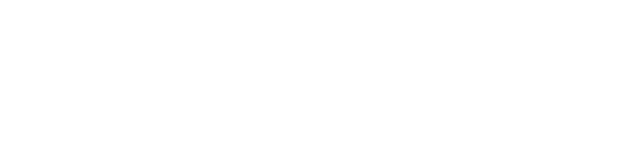
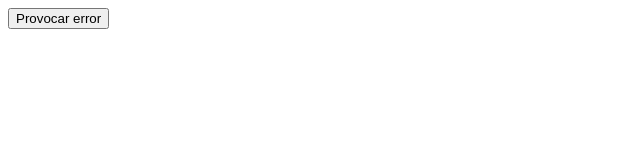
Before and after one commit to SantiagoQuintanilla/Laboratorio17IDWeb, a plain HTML site: page Ejercicio01/index.html in a window 1280 px wide. Shown: the whole page, without its empty margins (0-640 px from the left). Drawn offline with Linux system fonts and the light colour scheme.

Commit message:
Finalizado Ejercicio 1

```diff
--- a/Ejercicio01/Ejercicio01.js
+++ b/Ejercicio01/Ejercicio01.js
@@ -0,0 +1,7 @@
+function probarError() {
+    try {
+        let x=variableInexistente;
+    } catch (e) {
+        console.log("ReferenceError: ", e.message);
+    }
+}
--- a/Ejercicio01/index.html
+++ b/Ejercicio01/index.html
@@ -6,6 +6,8 @@
     <title>Ejercicio 1</title>
 </head>
 <body>
+    <button onclick="probarError() ">Provocar error</button>
+
     <script src="Ejercicio01.js"></script>
 </body>
 </html>
```
